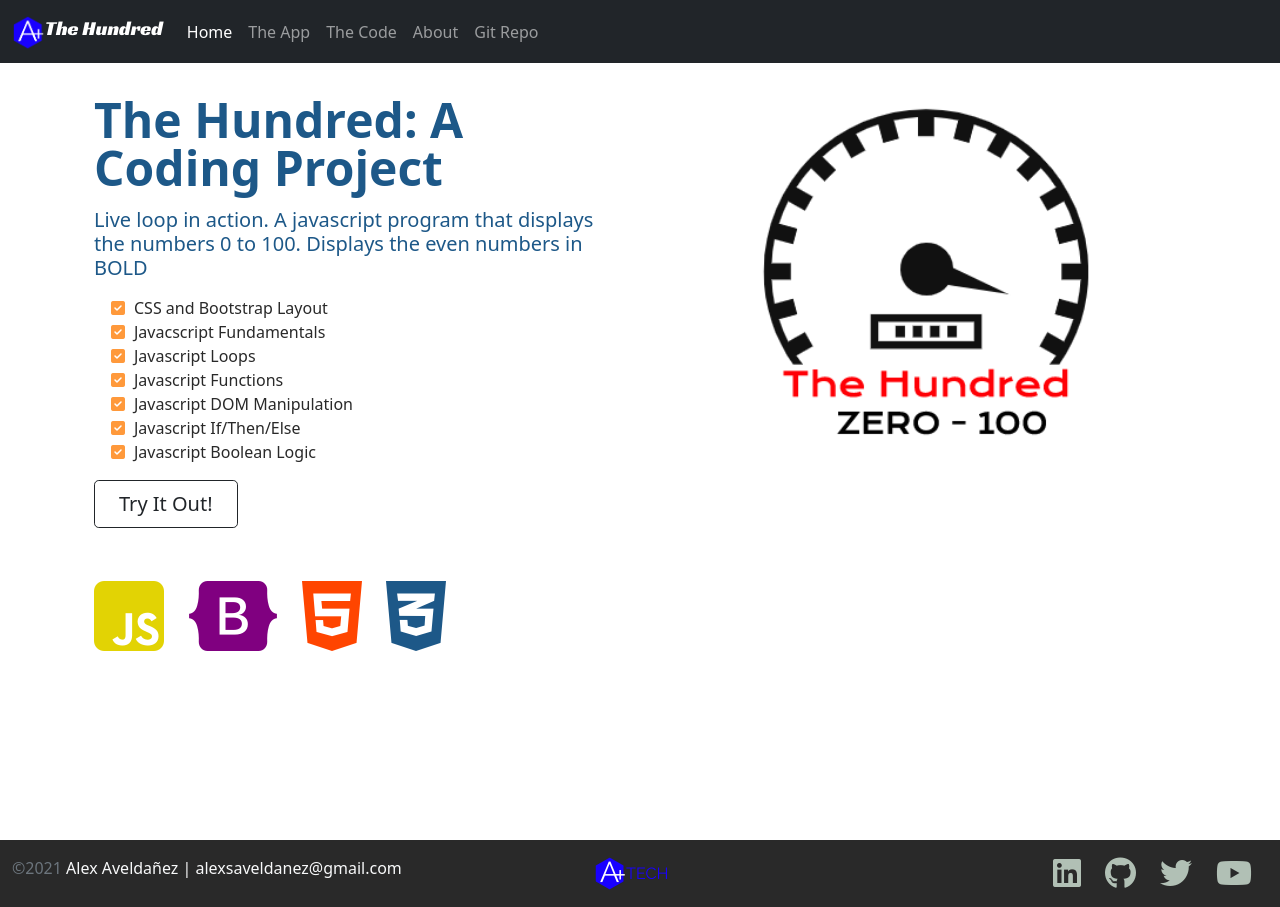
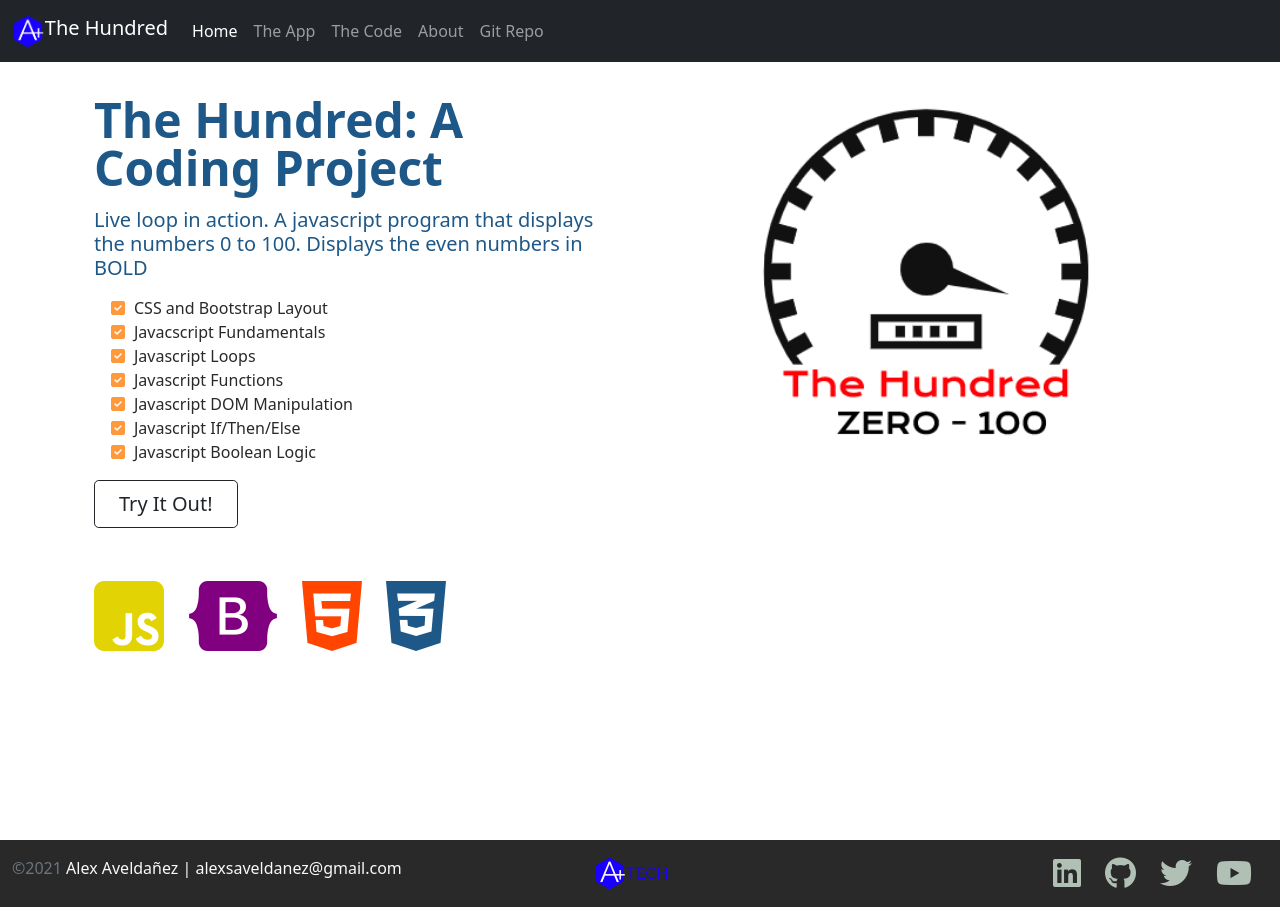
Before and after one commit to alexaveldanez/Hundred, a plain HTML site: page index.html in a window 1280 px wide. Drawn offline with nearby package versions, Linux system fonts and the light colour scheme.

Commit message:
Updated logo font
updated logo font

```diff
--- a/css/site.css
+++ b/css/site.css
@@ -13,9 +13,9 @@
     font-weight: bold;
 }
 
-.logoFont {
+/* .logoFont {
     font-family: 'Racing Sans One', cursive;;
-}
+} */
 
 body {
     color: var(--dark-color)
```
